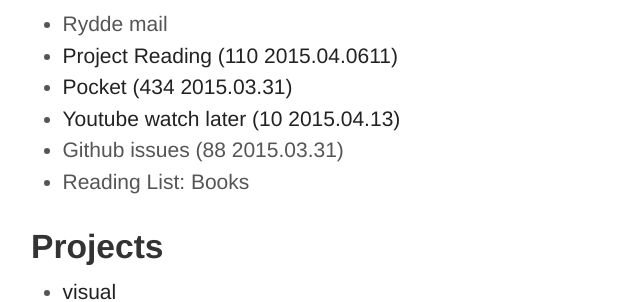
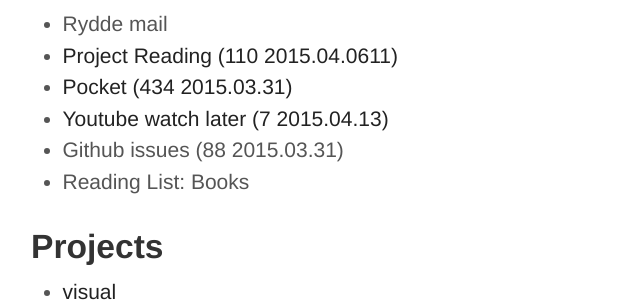
Before and after one commit to Andersos/andersos.net, a Jekyll site: the page built from gtd.html, in a window 1280 px wide. Shown: the part 270-572 px from the top of the page, without its empty margins (273-913 px from the left). Built offline with Jekyll 4.4.1, drawn with Linux system fonts in a browser that asks for light colours; Markdown is read by kramdown in place of the engine named in the settings.

Commit message:
Update gtd.html

```diff
--- a/gtd.html
+++ b/gtd.html
@@ -7,7 +7,7 @@
     <li>Rydde mail</li>
     <li><a href="https://gist.github.com/Andersos/32ba857519db96e97e63">Project Reading (110 2015.04.0611)</a></li>
     <li><a href="https://twitter.com/Andersos/status/530115122086543360">Pocket (434 2015.03.31)</a></a></li>
-    <li><a href="https://www.youtube.com/playlist?list=WL">Youtube watch later (10 2015.04.13)</a></li>
+    <li><a href="https://www.youtube.com/playlist?list=WL">Youtube watch later (7 2015.04.13)</a></li>
     <li>Github issues (88 2015.03.31)</li>
     <li>Reading List: Books</li>
 </ul>
```
